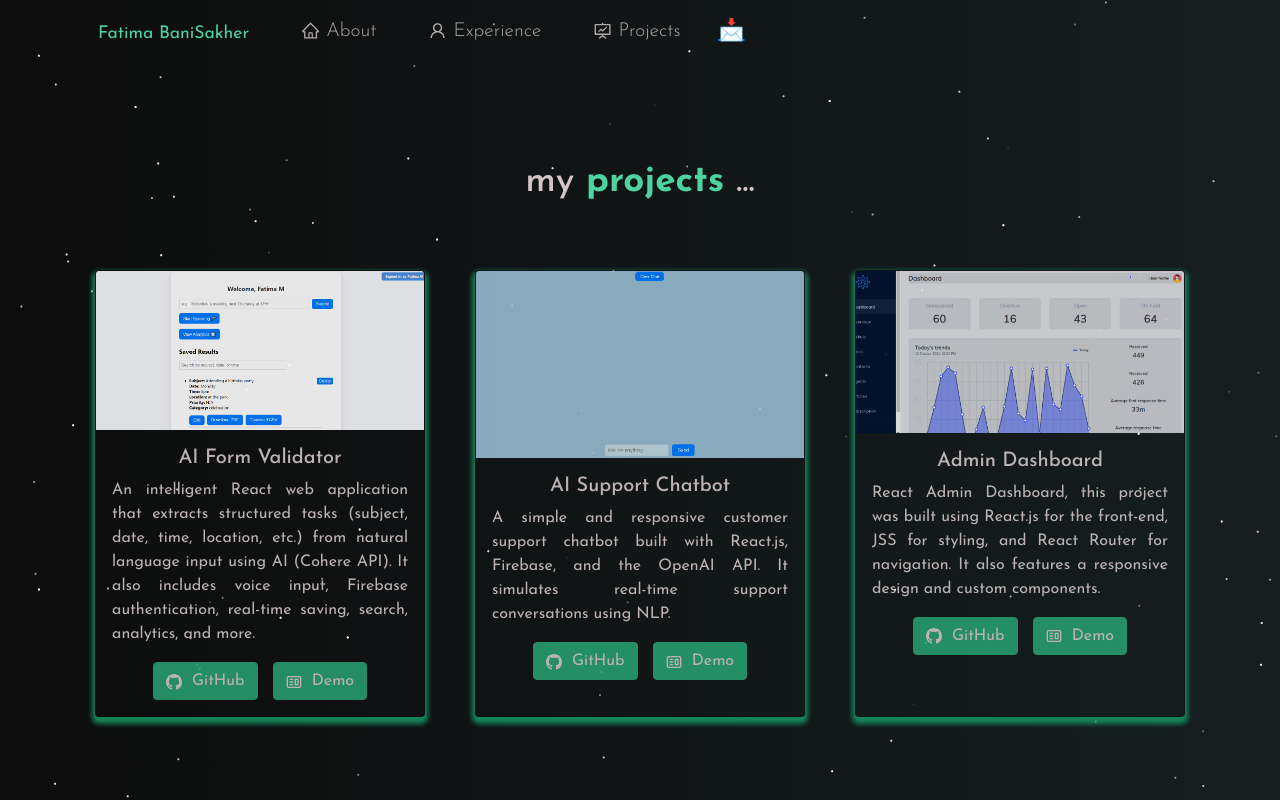
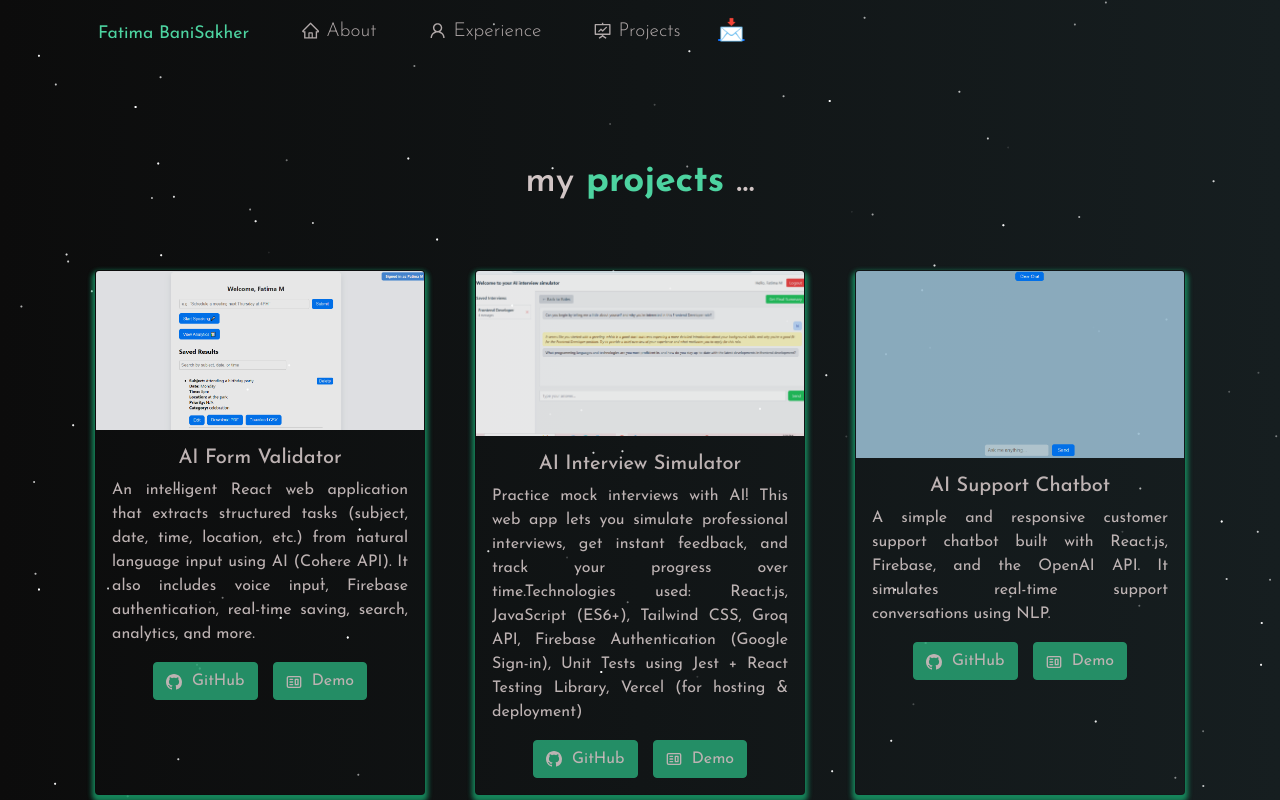
Before and after one commit to fatiimhh/fatiimhh.github.io, a React (Create React App) app: page /project in a window 1280 px wide. Shown: the top 800 px of the page. Built offline with nearby package versions, Linux system fonts and the light colour scheme; a web font is replaced by a local one.

Commit message:
update added new project

```diff
--- a/src/components/Projects/Projects.js
+++ b/src/components/Projects/Projects.js
@@ -5,9 +5,10 @@ import Particle from "../Particle";
 import photog from "../../Assets/Projects/photog.png";
 //import emotion from "../../Assets/Projects/emotion.png";
 import admindash from "../../Assets/Projects/admindash.png";
+import interviewsim from "../../Assets/Projects/interviewsim.png";
 import myport from "../../Assets/Projects/myport.png";
 import aichatbot from "../../Assets/Projects/aichatbot.png";
-import weatherapp from "../../Assets/Projects/weatherapp.png";
+//import weatherapp from "../../Assets/Projects/weatherapp.png";
 import aiformvalidator from "../../Assets/Projects/aiformvalidator.png";
 
 function Projects() {
@@ -33,6 +34,19 @@ function Projects() {
 "
               ghLink="https://github.com/fatiimhh/ai-form-validator"
               demoLink="https://fatiimhh.github.io/ai-form-validator/"
+            />
+          </Col>
+
+
+           <Col md={4} className="project-card">
+            <ProjectCard
+              imgPath={interviewsim}
+              isBlog={false}
+              title="AI Interview Simulator"
+              description="Practice mock interviews with AI! This web app lets you simulate professional interviews, get instant feedback, and track your progress over time.Technologies used:
+              React.js, JavaScript (ES6+), Tailwind CSS, Groq API, Firebase Authentication (Google Sign-in), Unit Tests using Jest + React Testing Library, Vercel (for hosting & deployment)"
+              ghLink="https://github.com/fatiimhh/ai-interview-simulator"
+              demoLink="https://ai-interview-simulator-beta.vercel.app/"
             />
           </Col>
 
@@ -70,7 +84,7 @@ function Projects() {
             />
           </Col>
 
-          <Col md={4} className="project-card">
+         {/* <Col md={4} className="project-card">
             <ProjectCard
               imgPath={weatherapp}
               isBlog={false}
@@ -79,7 +93,7 @@ function Projects() {
               ghLink="https://github.com/fatiimhh/Weather-App?tab=readme-ov-file"
               demoLink="https://fatiimhh.github.io/Weather-App/"
             />
-          </Col>
+          </Col> */}
 
           <Col md={4} className="project-card">
             <ProjectCard
@@ -95,7 +109,6 @@ function Projects() {
 
 
  {/*
-
 
 
 
```
Also changed, not shown: src/Assets/Projects/interviewsim.png (added), 1 other file (tests, documents, lock files or other folders).
